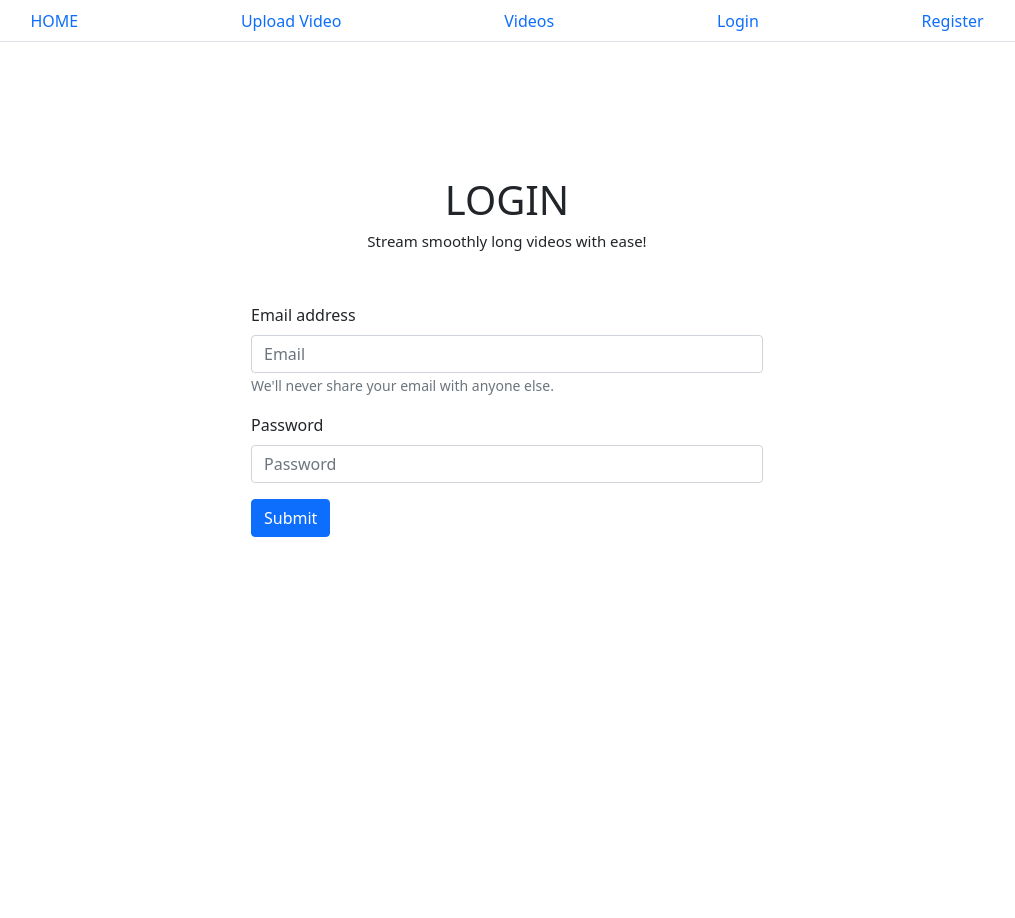
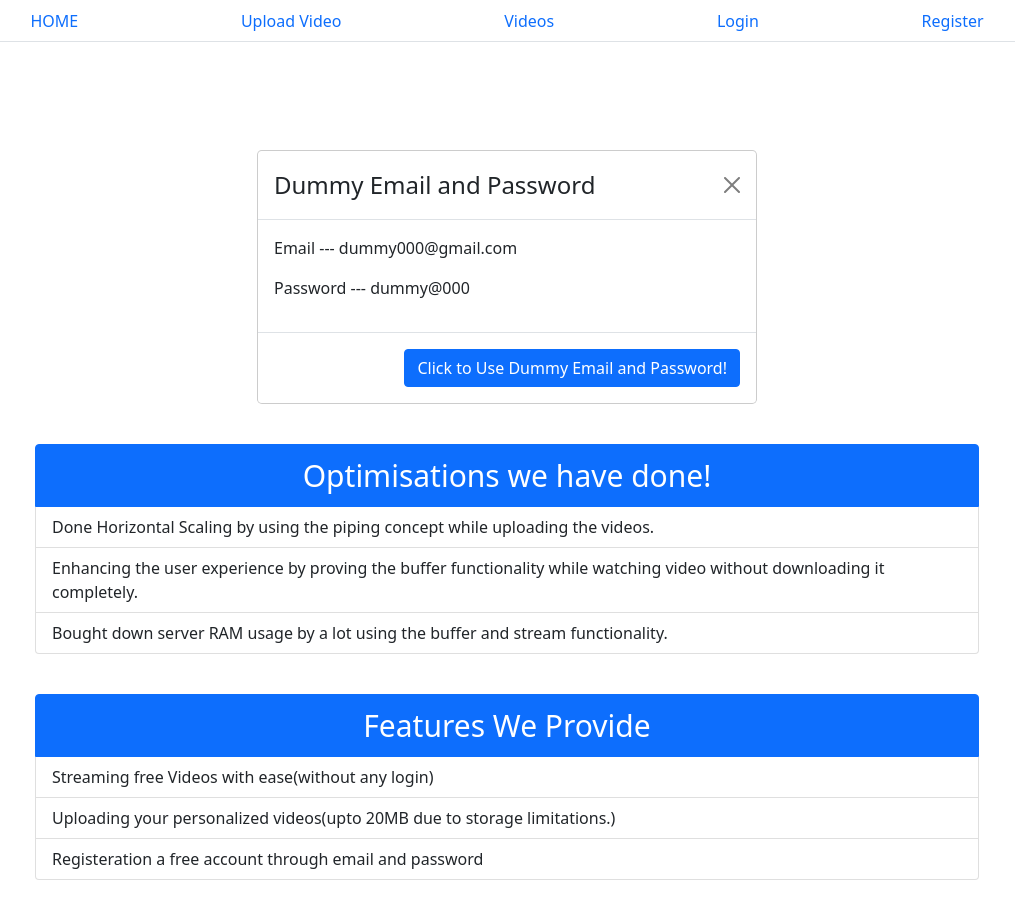
Before and after one commit to kaushikjatin/Video-Streaming-App, a React (Create React App) app in the folder client/: page / in a window 1280 px wide. Before the commit this address led to /signin. Shown: the whole page, without its empty margins (133-1148 px from the left). Before the commit the page ends 800 px from the top, so only its background shows below. Built offline with nearby package versions, Linux system fonts and the light colour scheme.

Commit message:
Enhanced User experience

```diff
--- a/client/src/components/Home/home.components.jsx
+++ b/client/src/components/Home/home.components.jsx
@@ -1,35 +1,58 @@
-import { connect } from "react-redux";
-import {useEffect,useState} from 'react';
-import './home.styles.scss'
+import './home.styles.scss';
+import ListGroup from 'react-bootstrap/ListGroup';
+import Modal from 'react-bootstrap/Modal';
+import Button from 'react-bootstrap/Button'
+import { connect } from 'react-redux';
+import {emailSignInStart} from '../../redux/user/user.actions'
 
-const Home=({user,history})=>{
+const Home=(props)=>{
+    const {EmailSignInStart}=props;
 
-    const [message,setMessage]=useState("SignIn First")
-
-    useEffect(()=>{
-        if(user.currentUser==null)
-            {history.push('/signin');}
-        else{
-            const hours_diff=Math.abs(new Date().getTime() - new Date(user.token_issue_time).getTime())/(1000 * 60 * 60);
-            if(hours_diff>1){
-                history.push('/signin');
-            }
-            else{
-                setMessage("Welcome " + user.currentUser)
-            }
-        }
-    },[user,history])
-
+    const handleClick= async event=>{
+        event.preventDefault();
+        EmailSignInStart('dummy000@gmail.com','dummy000@',props.history);
+    }
 
     return(
-        <div className='home_message'>
-            {message}
+        <div className='homepage_container'>
+            <Modal.Dialog>
+            <Modal.Header closeButton>
+                <Modal.Title>Dummy Email and Password</Modal.Title>
+            </Modal.Header>
+
+            <Modal.Body>
+                <p>Email --- dummy000@gmail.com </p>
+                <p>Password --- dummy@000</p>
+            </Modal.Body>
+
+            <Modal.Footer>
+                <Button variant="primary" onClick={handleClick}>Click to Use Dummy Email and Password!</Button>
+            </Modal.Footer>
+            </Modal.Dialog>
+
+            <ListGroup as="ul" className='homepage_listgroup'>
+                <ListGroup.Item as="li" active className='list_heading'>
+                    Optimisations we have done!
+                </ListGroup.Item>
+                <ListGroup.Item as="li">Done Horizontal Scaling by using the piping concept while uploading the videos.</ListGroup.Item>
+                <ListGroup.Item as="li">Enhancing the user experience by proving the buffer functionality while watching video without downloading it completely.</ListGroup.Item>
+                <ListGroup.Item as="li">Bought down server RAM usage by a lot using the buffer and stream functionality.</ListGroup.Item>
+            </ListGroup>
+
+             <ListGroup as="ul" className='homepage_listgroup'>
+                <ListGroup.Item as="li" active className='list_heading'>
+                    Features We Provide
+                </ListGroup.Item>
+                <ListGroup.Item as="li">Streaming free Videos with ease(without any login)</ListGroup.Item>
+                <ListGroup.Item as="li">Uploading your personalized videos(upto 20MB due to storage limitations.)</ListGroup.Item>
+                <ListGroup.Item as="li">Registeration a free account through email and password</ListGroup.Item>
+            </ListGroup>
         </div>
     )
 }
 
-const mapStateToProps=(state)=>({
-    user:state.user
+const mapDispatchToProps = (dispatch)=>({
+    EmailSignInStart : (email,password,history)=>dispatch(emailSignInStart({email,password,history}))
 })
 
-export default connect(mapStateToProps,null)(Home)
+export default connect(null,mapDispatchToProps)(Home)
--- a/client/src/components/Home/home.styles.scss
+++ b/client/src/components/Home/home.styles.scss
@@ -4,3 +4,18 @@
     box-sizing: border-box;
     text-align: center;
 }
+
+.homepage_container{
+    width: 80%;
+    padding-top: 10vh;
+    margin: 0 auto;
+
+    .homepage_listgroup{
+        margin: 40px 40px;
+
+        .list_heading{
+            text-align: center;
+            font-size: 30px;
+        }
+    }
+}
--- a/client/src/components/Navbar/Navbar.component.jsx
+++ b/client/src/components/Navbar/Navbar.component.jsx
@@ -2,7 +2,9 @@ import React from 'react';
 import Nav from 'react-bootstrap/Nav'
 import { connect } from 'react-redux';
 import {signOut} from '../../redux/user/user.actions';
-import {Link} from 'react-router-dom'
+import {Link} from 'react-router-dom';
+import Container from 'react-bootstrap/Container'
+import './Navbar.styles.scss'
 
 class Navbar extends React.Component{
 
@@ -13,7 +15,7 @@ class Navbar extends React.Component{
             currentUser=null;
         }
         return(
-            <div className='container'>
+            <Container>
                 <Nav fill variant="tabs">
                 <Nav.Item>
                     <Nav.Link eventKey="link-0" as={Link} to="/">HOME</Nav.Link>
@@ -28,7 +30,9 @@ class Navbar extends React.Component{
                     {
                         currentUser?
                         (<Nav.Item>
-                            <Nav.Link eventKey="disabled" disabled>{currentUser}</Nav.Link>
+                            <Nav.Link  eventKey="disabled" disabled>
+                                <span className='currentUser'>{currentUser}</span>
+                                </Nav.Link>
                         </Nav.Item>):
                         (<span></span>)
                     }
@@ -57,7 +61,7 @@ class Navbar extends React.Component{
                             )
                     }
                 </Nav>
-            </div>
+            </Container>
         )
     }
 }
--- a/client/src/components/Navbar/Navbar.styles.scss
+++ b/client/src/components/Navbar/Navbar.styles.scss
@@ -0,0 +1,7 @@
+.currentUser{
+    border: 2px solid black;
+    color: white;
+    background-color: gray;
+    padding: 10px 20px;
+    border-radius: 7px;
+}
--- a/client/src/components/SignUp/SignUp.Styles.scss
+++ b/client/src/components/SignUp/SignUp.Styles.scss
@@ -1,4 +1,16 @@
 .signup_form{
+
+    .signup_message{
+        text-align: center;
+        font-size: 40px;
+        .additional_message{
+            text-align: center;
+            font-size: 15px;
+        }
+
+        margin-bottom: 50px;
+    }
+
     margin: auto auto;
     width: 40%;
     margin-top: 10%;
--- a/client/src/components/SignUp/SignUp.component.jsx
+++ b/client/src/components/SignUp/SignUp.component.jsx
@@ -7,13 +7,12 @@ import './SignUp.Styles.scss'
 
 
 
-const SignUp = ({emailSignUpStart})=>{
+const SignUp = ({emailSignUpStart,history})=>{
     const [credentials,setCredentials]=useState({email:'',password:'',firstName:'',lastName:''})
     const {email,password,firstName,lastName}=credentials;
-
     const handleSubmit= async event=>{
         event.preventDefault();
-        emailSignUpStart({email,password,firstName,lastName})
+        emailSignUpStart({email,password,firstName,lastName,history})
     }
 
     const handleChange=event=>{
@@ -25,20 +24,27 @@ const SignUp = ({emailSignUpStart})=>{
     return(
 
     <div className='signup_form'>
+
+        <div className='signup_message'>
+                Register
+                <div className='additional_message'>
+                    Join the community and stream videos smoothly!
+                </div>
+        </div>
         <Form onSubmit={handleSubmit}>
         <Form.Group className="mb-3" controlId="formBasicEmail">
                 <Form.Label>First Name</Form.Label>
-                <Form.Control type="string" placeholder="First Name" name="firstName" onChange={handleChange}  value={firstName} required/>
+                <Form.Control type="string" placeholder="First Name" name="firstName" onChange={handleChange} key='firstName'  value={firstName} required/>
             </Form.Group>
 
             <Form.Group className="mb-3" controlId="formBasicEmail">
                 <Form.Label>Last Name</Form.Label>
-                <Form.Control type="string" placeholder="Last Name" name="lastName" onChange={handleChange}  value={lastName} required/>
+                <Form.Control type="string" placeholder="Last Name" name="lastName" onChange={handleChange} key='lastName' value={lastName} required/>
             </Form.Group>
 
             <Form.Group className="mb-3" controlId="formBasicEmail">
                 <Form.Label>Email address</Form.Label>
-                <Form.Control type="email" placeholder="Email" name="email" onChange={handleChange}  value={email} required/>
+                <Form.Control type="email" placeholder="Email" name="email" key='email' onChange={handleChange}  value={email} required/>
                 <Form.Text className="text-muted">
                 We'll never share your email with anyone else.
                 </Form.Text>
@@ -46,7 +52,7 @@ const SignUp = ({emailSignUpStart})=>{
 
             <Form.Group className="mb-3" controlId="formBasicPassword">
                 <Form.Label>Password</Form.Label>
-                <Form.Control type="password" placeholder="Password" name="password" onChange={handleChange}  value={password} required/>
+                <Form.Control type="password" placeholder="Password" name="password"  key='password' onChange={handleChange}  value={password} required/>
             </Form.Group>
             <Button variant="primary" type="submit">
                 Submit
--- a/client/src/redux/user/user.actions.js
+++ b/client/src/redux/user/user.actions.js
@@ -15,9 +15,9 @@ export const signInSuccess = (response)=>({
     payload:response
 })
 
-export const emailSignUpStart=({email,password,firstName,lastName})=>({
+export const emailSignUpStart=({email,password,firstName,lastName,history})=>({
     type:UserActionTypes.EmailSignUpStart,
-    payload:{email,password,firstName,lastName}
+    payload:{email,password,firstName,lastName,history}
 })
 
 export const signUpFailure = (error)=>({
--- a/client/src/redux/user/user.reducer.js
+++ b/client/src/redux/user/user.reducer.js
@@ -23,7 +23,9 @@ const userReducer =(state=initial_state,action)=>{
         case UserActionTypes.SignUpSuccess:
             return{
                 ...state,
-                currentUser:action.payload
+                currentUser:action.payload.firstName,
+                token:action.payload.token,
+                time:new Date()
             }
         case UserActionTypes.SignUpFailure:
             return{
--- a/client/src/redux/user/user.sagas.js
+++ b/client/src/redux/user/user.sagas.js
@@ -1,6 +1,6 @@
 import {takeEvery,all,call,put} from 'redux-saga/effects';
 import { UserActionTypes } from './user.actions.types';
-import {signInSuccess,signInFailure} from './user.actions'
+import {signInSuccess,signInFailure,signUpSuccess} from './user.actions'
 import axios from 'axios';
 
 
@@ -26,6 +26,8 @@ function* emailSignUpHandler({payload}){
             url: '/user/auth/signup',
             data: payload
         })
+        yield put(signUpSuccess(response.data));
+        payload.history.push('/');
     }catch(error){
         console.log(error);
     }
```
Also changed, not shown: 3 other files (tests, documents, lock files or other folders).
